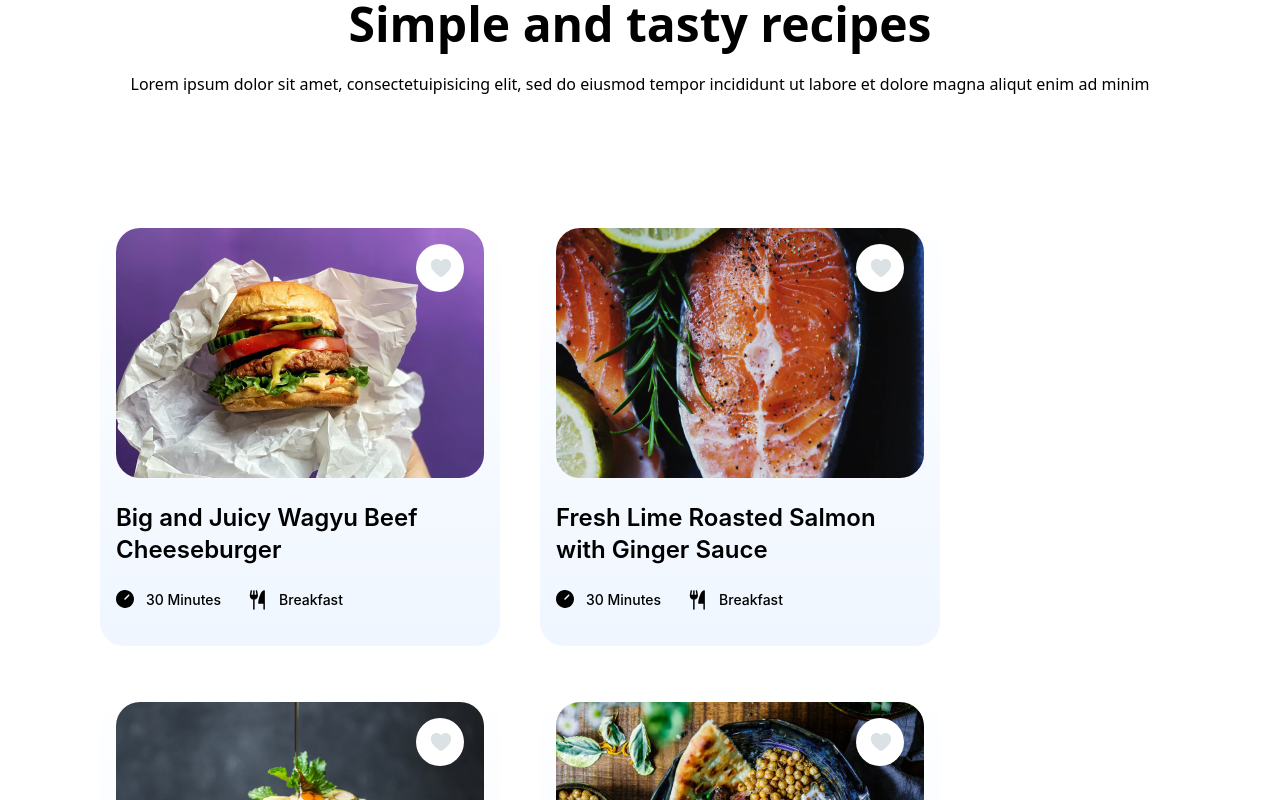
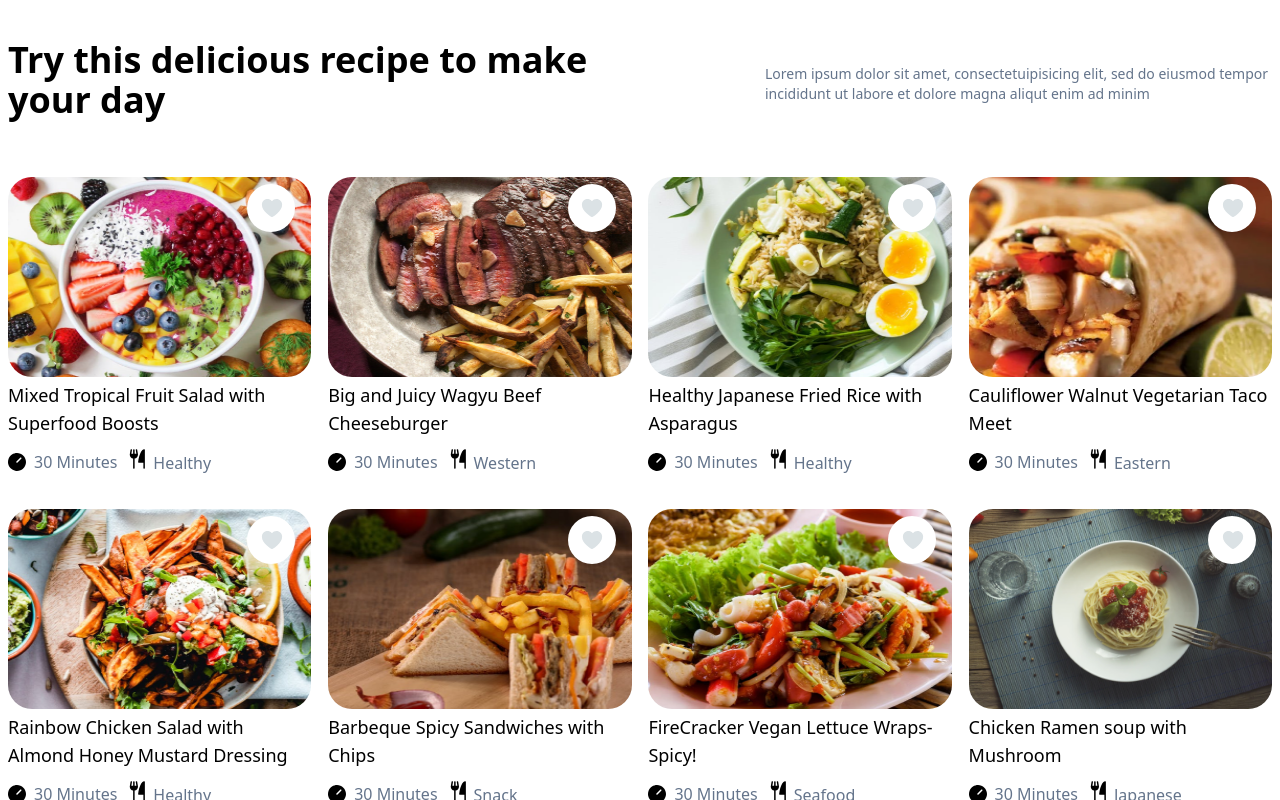
Before and after one commit to foodieland-project/foodieland-frontend, a React (Create React App) app: page / in a window 1280 px wide. Shown: the top 800 px of the page. Built offline with nearby package versions, Linux system fonts and the light colour scheme.

Commit message:
i made moreRecipe component and styled it

```diff
--- a/src/App.js
+++ b/src/App.js
@@ -1,11 +1,15 @@
 import React from 'react';
 import Recipe from "./components/BasicComponents/recipe";
 import BannerCard from "./components/BasicComponents/recipe/components/bannerCard";
+import MoreRecipe from './components/BasicComponents/recipe/components/MoreRecipe';
 
 function App() {
   return (
     <div className="App">
-      <Recipe />
+     {/*<Recipe />*/  }
+
+     <MoreRecipe/>
+
     </div>
   )
 }
--- /dev/null
+++ b/src/components/BasicComponents/recipe/components/MoreRecipe.js
@@ -0,0 +1,103 @@
+import React from 'react';
+import MoreRecipeCard from './MoreRecipeCard';
+
+const MoreRecipe = ()=> {
+
+    const MoreRecipeData = [
+        {
+            category: "product",
+            id:1,
+            title: 'Mixed Tropical Fruit Salad with Superfood Boosts',
+            img: 'images/delicious-recipe/food-1.png',
+            Meal: 'Healthy',
+            time: '30 Minutes',
+            liked: false,
+        },
+        {
+            category: "product",
+            id:2,
+            title: 'Big and Juicy Wagyu Beef Cheeseburger',
+            img: 'images/delicious-recipe/food-2.png',
+            Meal: 'Western',
+            time: '30 Minutes',
+            liked: false,
+        },
+        {
+            category: "product",
+            id:3,
+            title: 'Healthy Japanese Fried Rice with Asparagus',
+            img: 'images/delicious-recipe/food-3.png',
+            Meal: 'Healthy',
+            time: '30 Minutes',
+            liked: false,
+        },
+        {
+            category: "product",
+            id:4,
+            title: 'Cauliflower Walnut Vegetarian Taco Meet',
+            img: 'images/delicious-recipe/food-4.png',
+            Meal: 'Eastern',
+            time: '30 Minutes',
+            liked: false,
+        },
+        {
+            category: "product",
+            id:5,
+            title: 'Rainbow Chicken Salad with Almond Honey Mustard Dressing',
+            img: 'images/delicious-recipe/food-5.png',
+            Meal: 'Healthy',
+            time: '30 Minutes',
+            liked: false,
+        },
+        {
+            category: "product",
+            id:6,
+            title: 'Barbeque Spicy Sandwiches with Chips',
+            img: 'images/delicious-recipe/food-6.png',
+            Meal: 'Snack',
+            time: '30 Minutes',
+            liked: false,
+        },
+        {
+            category: "product",
+            id:7,
+            title: 'FireCracker Vegan Lettuce Wraps-Spicy!',
+            img:'images/delicious-recipe/food-7.png',
+            Meal: 'Seafood',
+            time: '30 Minutes',
+            liked: false,
+        },
+        {
+            category: "product",
+            id:8,
+            title: 'Chicken Ramen soup with Mushroom',
+            img: 'images/recipes/food-20.png',
+            Meal: 'Japanese',
+            time: '30 Minutes',
+            liked: false,
+        },
+    ]
+  return (
+    <div className='container mx-auto flex flex-col py-2 px-2'>
+        <div className='my-8 flex items-center justify-between'>
+             <div className='w-[620px]'>
+                 <h1 className='font-bold text-4xl mb-2'>Try this delicious recipe to make your day</h1>
+             </div>
+             <div className='w-[507px]'>
+                 <p className='text-sm text-slate-500'>
+                     Lorem ipsum dolor sit amet, consectetuipisicing elit, sed do eiusmod tempor incididunt ut labore et dolore magna aliqut enim ad minim
+                 </p>
+             </div>
+        </div>
+        <div className='flex justify-between items-center w-full flex-wrap'>
+             {
+           MoreRecipeData.map((data,id)=><MoreRecipeCard key={id} recipeData={data}/>)
+        }
+        </div>
+
+
+    </div>
+  )
+}
+
+export default MoreRecipe;
--- /dev/null
+++ b/src/components/BasicComponents/recipe/components/MoreRecipeCard.js
@@ -0,0 +1,35 @@
+import React,{useState} from 'react';
+import {icons} from "../../../../utils/icons.js"
+
+
+const MoreRecipeCard=({recipeData})=> {
+
+    const [like, setLike] = useState(true);
+    const{img,title,Meal,time,liked}=recipeData;
+
+  return (
+    <div className='flex flex-col lg:w-[24%] h-[316px] md:w-[46%] sm:w-[100%] sm:justify-center my-2 rounded-3xl relative'>
+        <div className='h-[200px] rounded-3xl'>
+            <img src={img} alt="product" className=' block w-full h-full rounded-3xl'/>
+        </div>
+        <div className='w-[48px] h-[48px] bg-white rounded-full flex justify-center items-center absolute top-[16px] right-[16px] '>
+                <span onClick={() => setLike((prev) => !prev)} className="w-[20.25px] h-[18px] inline-block cursor-pointer">
+                    {
+                        like ? icons.whiteHeat() : icons.redHeat()
+                    }
+
+                </span>
+        </div>
+        <div>
+            <h2 className='text-lg font-medium mt-1'>{title}</h2>
+        </div>
+        <div className='flex items-center mt-3 font-light text-slate-500'>
+            <div className='flex items-center mr-3'><span className='inline-block pr-2'>{icons.timer()}</span>{time}</div>
+            <div><span className='inline-block '>{icons.fork()}</span><span className='inline-block pr-2'>{icons.knife()}</span>{Meal}</div>
+        </div>
+
+    </div>
+  )
+}
+
+export default MoreRecipeCard;
```
